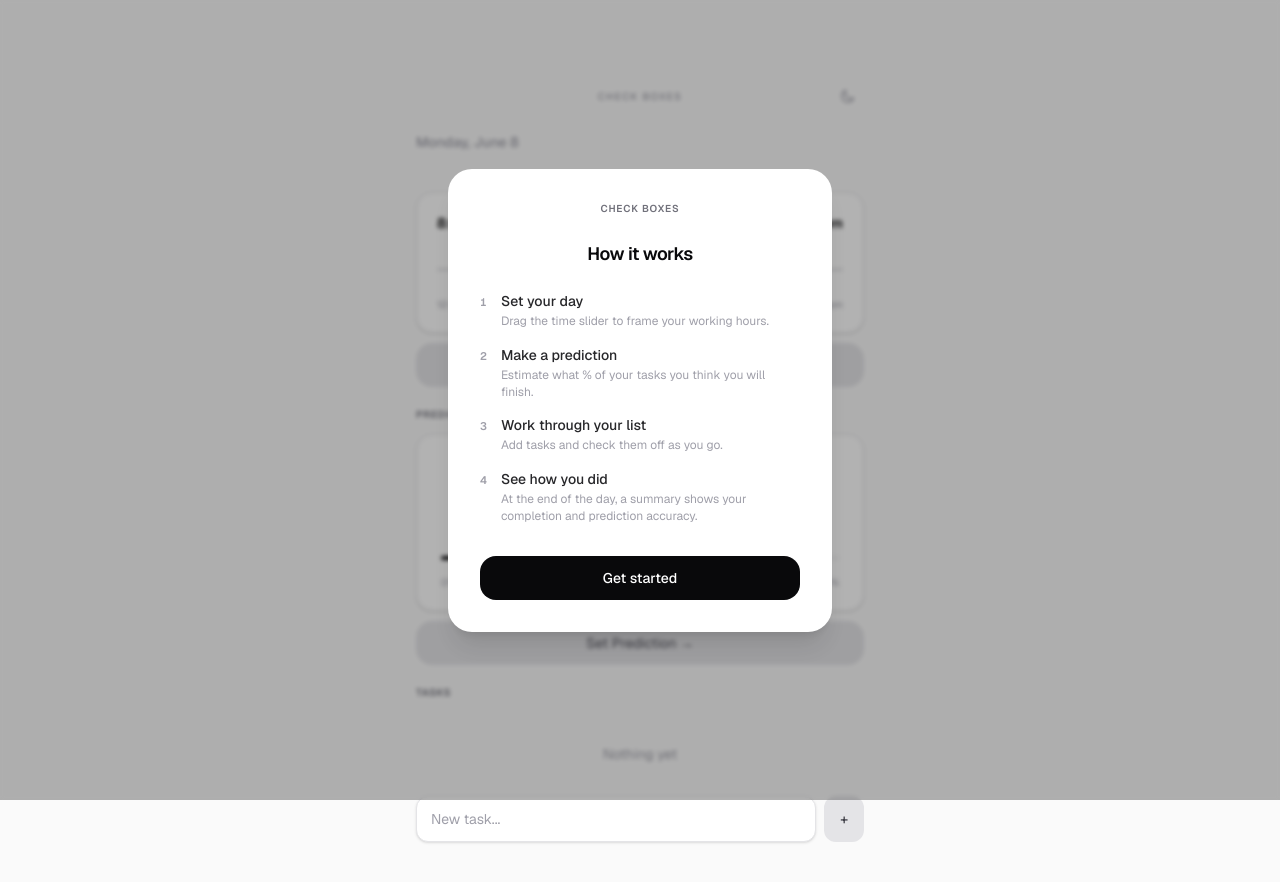
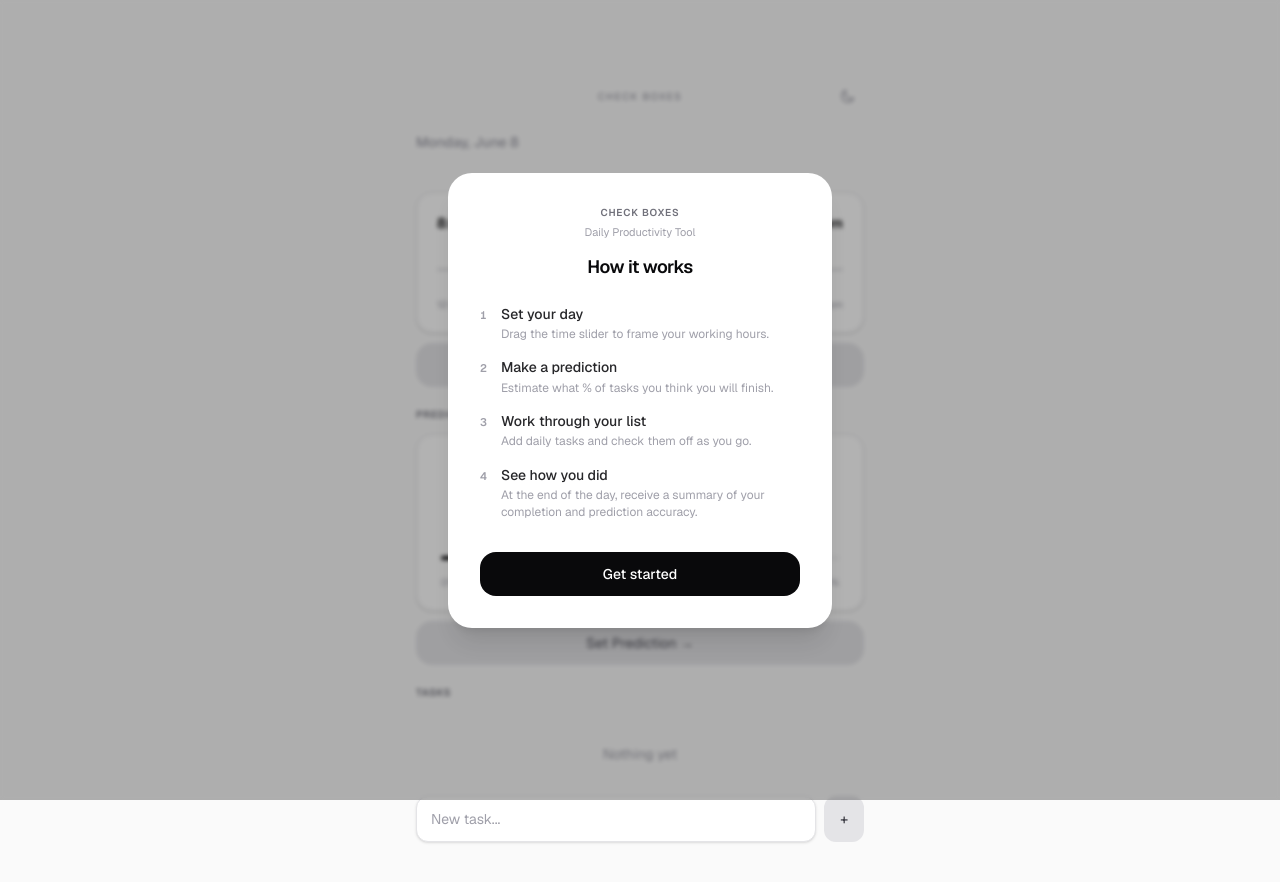
Before and after one commit to hannah7webb/check-boxes, a Next.js app: page / in a window 1280 px wide. Shown: the top 882 px of the page. Built offline with nearby package versions, Linux system fonts and the light colour scheme.

Commit message:
update how it works page

```diff
--- a/app/page.tsx
+++ b/app/page.tsx
@@ -572,15 +572,16 @@ export default function Home() {
       {showOnboarding && (
         <div className="animate-summary-backdrop fixed inset-0 bg-black/30 dark:bg-black/50 backdrop-blur-[2px] flex items-center justify-center z-50 p-4">
           <div className="animate-summary-card bg-white dark:bg-zinc-900 rounded-3xl p-8 shadow-xl w-full max-w-xs sm:max-w-sm">
-            <p className={`${sectionLabel} text-center mb-6`}>check boxes</p>
+            <p className={`${sectionLabel} text-center mb-1`}>check boxes</p>
+            <p className="text-[11px] text-zinc-400 dark:text-zinc-500 text-center mb-3">Daily Productivity Tool</p>
             <h2 className="text-lg font-semibold tracking-tight text-zinc-950 dark:text-white text-center mb-6">How it works</h2>
 
             <ol className="space-y-4 mb-8">
               {[
                 ['Set your day', 'Drag the time slider to frame your working hours.'],
-                ['Make a prediction', 'Estimate what % of your tasks you think you will finish.'],
-                ['Work through your list', 'Add tasks and check them off as you go.'],
-                ['See how you did', 'At the end of the day, a summary shows your completion and prediction accuracy.'],
+                ['Make a prediction', 'Estimate what % of tasks you think you will finish.'],
+                ['Work through your list', 'Add daily tasks and check them off as you go.'],
+                ['See how you did', 'At the end of the day, receive a summary of your completion and prediction accuracy.'],
               ].map(([title, desc], i) => (
                 <li key={i} className="flex gap-3.5">
                   <span className="text-[11px] font-semibold text-zinc-400 dark:text-zinc-600 tabular-nums mt-0.5 shrink-0">{i + 1}</span>
```
